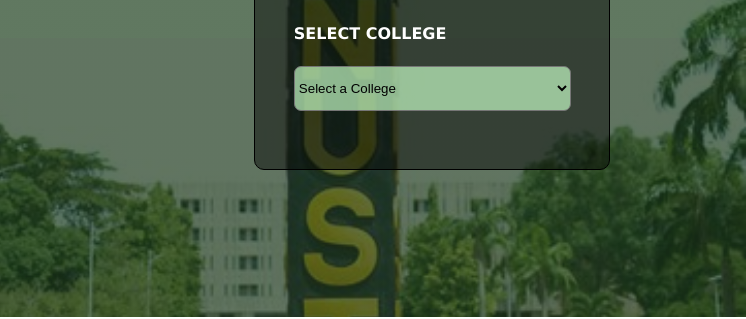
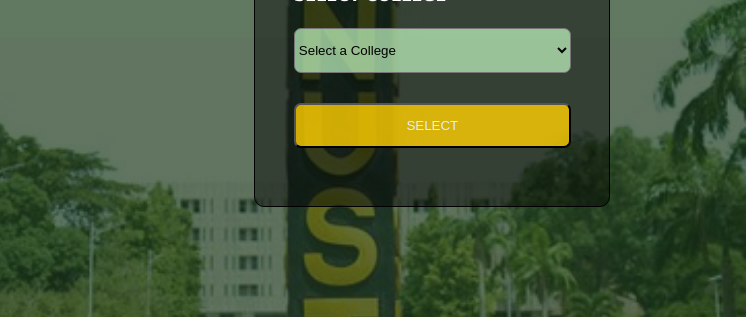
Before and after one commit to Vodarkwah/qaputest, a plain HTML site: page index.html in a window 1280 px wide. Shown: the part 241-560 px from the top of the page, 534-1280 px from the left. Drawn offline with nearby package versions, Linux system fonts and the light colour scheme.

Commit message:
Update index.html

```diff
--- a/index.html
+++ b/index.html
@@ -76,10 +76,10 @@
                                 <option value="COHSS">College of Health Sciences</option>
                             </select>
                         </div>
-                       <!-- <div>
+                       <div>
 
-                            <button class="select">SELECT</button>
-                        </div>-->
+                            <button class="select" id="submit" >SELECT</button>
+                        </div>
 
                     </form>
                 </div>
```
